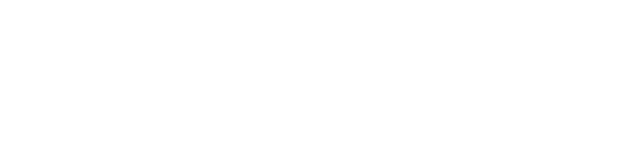
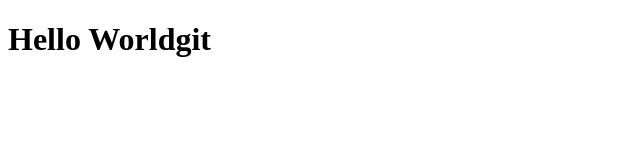
Before and after one commit to annaraelx/lesson1, a plain HTML site: page index.html in a window 1280 px wide. Shown: the whole page, without its empty margins (0-640 px from the left). Drawn offline with Linux system fonts and the light colour scheme.

Commit message:
new commit

```diff
--- a/index.html
+++ b/index.html
@@ -6,6 +6,6 @@
     <title>Document</title>
 </head>
 <body>
-
+    <h1>Hello Worldgit</h1>
 </body>
 </html>
```
